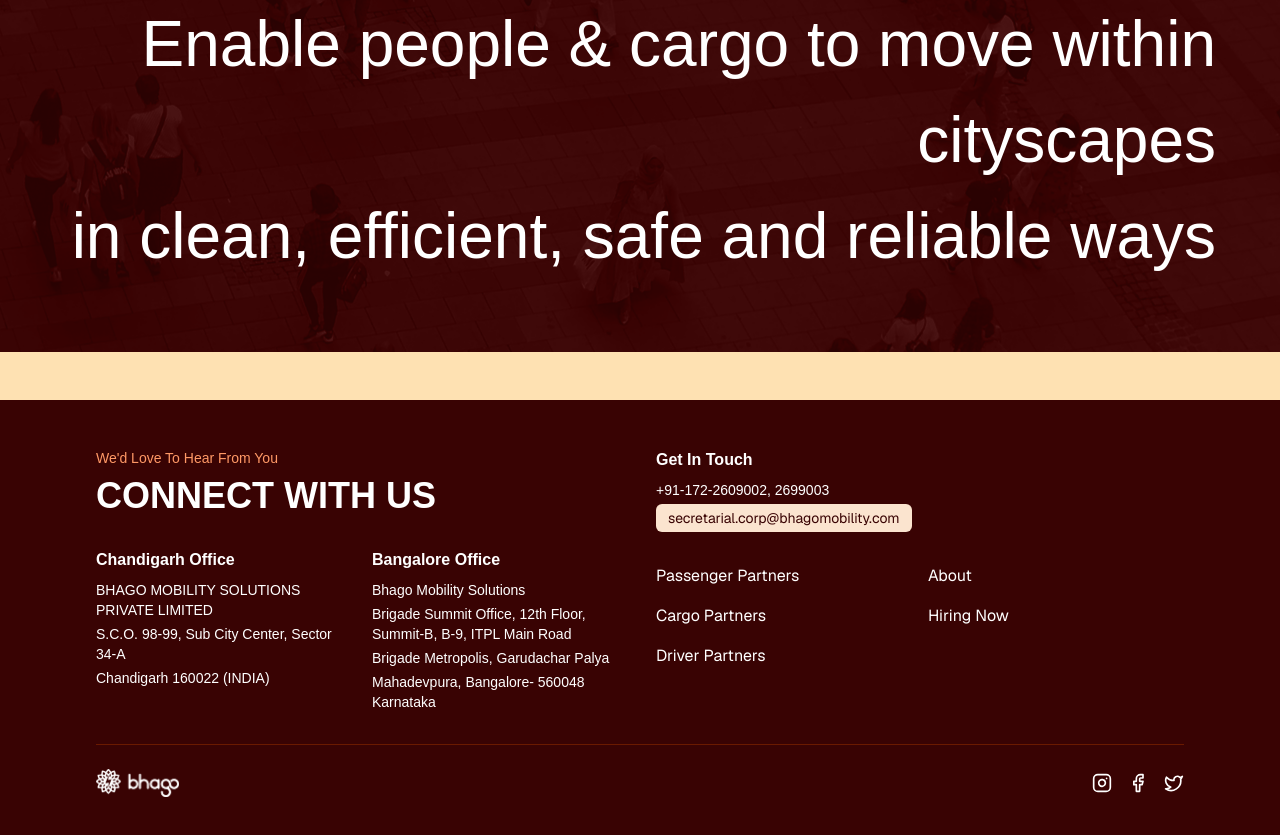
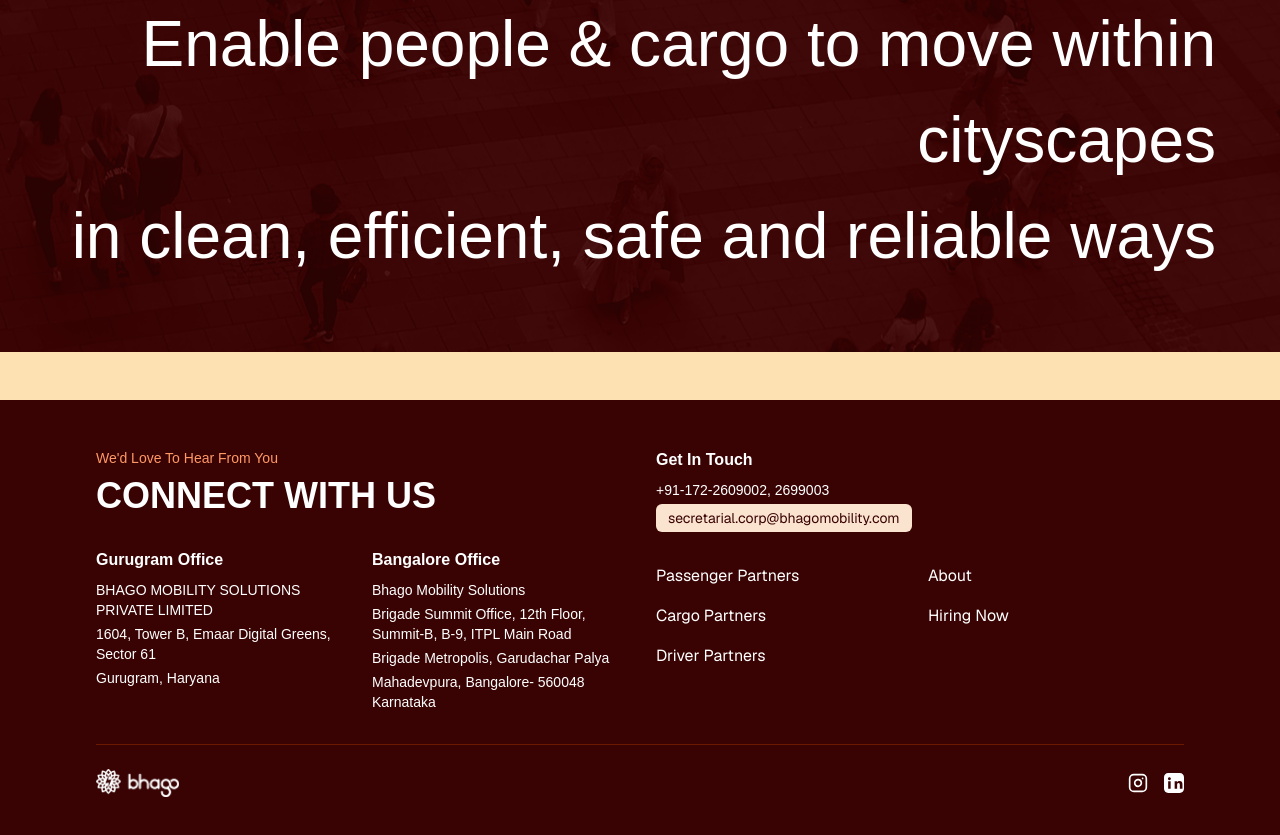
Before and after one commit to abdulsaheel/bhaago-mobility, a Next.js app: page /about in a window 1280 px wide. Shown: the part 2353-3188 px from the top of the page. Built offline with nearby package versions, Linux system fonts and the light colour scheme; a web font is replaced by a local one.

Commit message:
update footer office location and add LinkedIn link

```diff
--- a/app/driver-partners/page.tsx
+++ b/app/driver-partners/page.tsx
@@ -3,6 +3,8 @@
 import Navbar from "@/components/navbar";
 import ContactUs from "@/components/ContactUsButton";
 import '../globals.css'
+import { cn } from "@/lib/utils";
+
 
 export default function Home() {
   return (
@@ -84,11 +86,21 @@
             </ul>
 
             <div className="mt-10">
-              <h3 className="text-xl font-bold text-[#390303]">
+              <a
+              href="mailto:Join_bhago@bhagomobility.com"
+              className="inline-block"
+              >
+              <h3 className="text-xl font-bold text-[#390303] hover:underline">
               Apply now & start driving
               </h3>
+              </a>
             </div>
-            <ContactUs />
+            <a
+              href="mailto:Join_bhago@bhagomobility.com"
+              className="relative inline-flex items-center justify-center px-8 py-3 m-2 text-xl font-bold text-white bg-[#FF5722] rounded-full transition-all duration-200 hover:bg-[#FF7043]"
+            >
+              Contact Us
+            </a>
             </div>
 
           {/* Image */}
--- a/components/footer.tsx
+++ b/components/footer.tsx
@@ -17,10 +17,10 @@
             {/* Addresses side by side */}
             <div className="grid grid-cols-1 md:grid-cols-2 gap-6">
               <div>
-                <h3 className="font-semibold mb-2">Chandigarh Office</h3>
+                <h3 className="font-semibold mb-2">Gurugram Office</h3>
                 <p className="text-sm mb-1">BHAGO MOBILITY SOLUTIONS PRIVATE LIMITED</p>
-                <p className="text-sm mb-1">S.C.O. 98-99, Sub City Center, Sector 34-A</p>
-                <p className="text-sm">Chandigarh 160022 (INDIA)</p>
+                <p className="text-sm mb-1">1604, Tower B, Emaar Digital Greens, Sector 61</p>
+                <p className="text-sm">Gurugram, Haryana</p>
               </div>
 
               <div>
@@ -72,11 +72,17 @@
             <a href="#" className="hover:text-[#FF9966] transition-colors" aria-label="Instagram">
               <Instagram size={20} />
             </a>
-            <a href="#" className="hover:text-[#FF9966] transition-colors" aria-label="Facebook">
-              <Facebook size={20} />
-            </a>
-            <a href="#" className="hover:text-[#FF9966] transition-colors" aria-label="Twitter">
-              <Twitter size={20} />
+            <a
+              href="https://in.linkedin.com/company/bhago-mobility-solutions-pvt-ltd"
+              target="_blank"
+              rel="noopener noreferrer"
+              className="hover:text-[#FF9966] transition-colors"
+              aria-label="LinkedIn"
+            >
+              {/* LinkedIn icon */}
+              <svg width="20" height="20" fill="none" viewBox="0 0 24 24">
+          <path fill="currentColor" d="M19 0h-14c-2.76 0-5 2.24-5 5v14c0 2.76 2.24 5 5 5h14c2.76 0 5-2.24 5-5v-14c0-2.76-2.24-5-5-5zm-11 19h-3v-9h3v9zm-1.5-10.28c-.97 0-1.75-.79-1.75-1.75s.78-1.75 1.75-1.75 1.75.79 1.75 1.75-.78 1.75-1.75 1.75zm15.5 10.28h-3v-4.5c0-1.08-.02-2.47-1.5-2.47-1.5 0-1.73 1.17-1.73 2.39v4.58h-3v-9h2.89v1.23h.04c.4-.75 1.38-1.54 2.85-1.54 3.05 0 3.61 2.01 3.61 4.62v4.69z"/>
+              </svg>
             </a>
           </div>
         </div>
```
Lines whose indentation alone changed are shown as unchanged.
